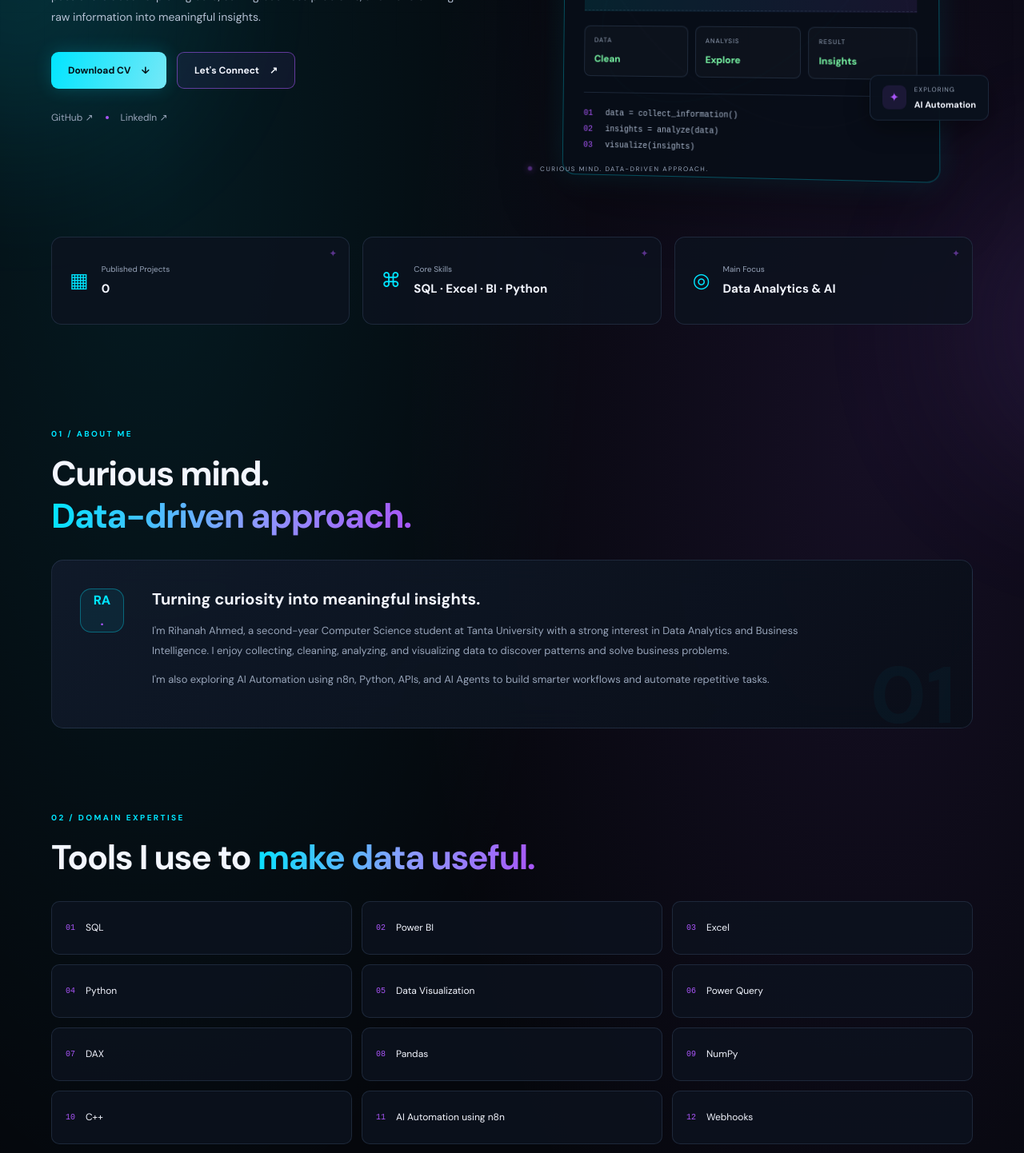
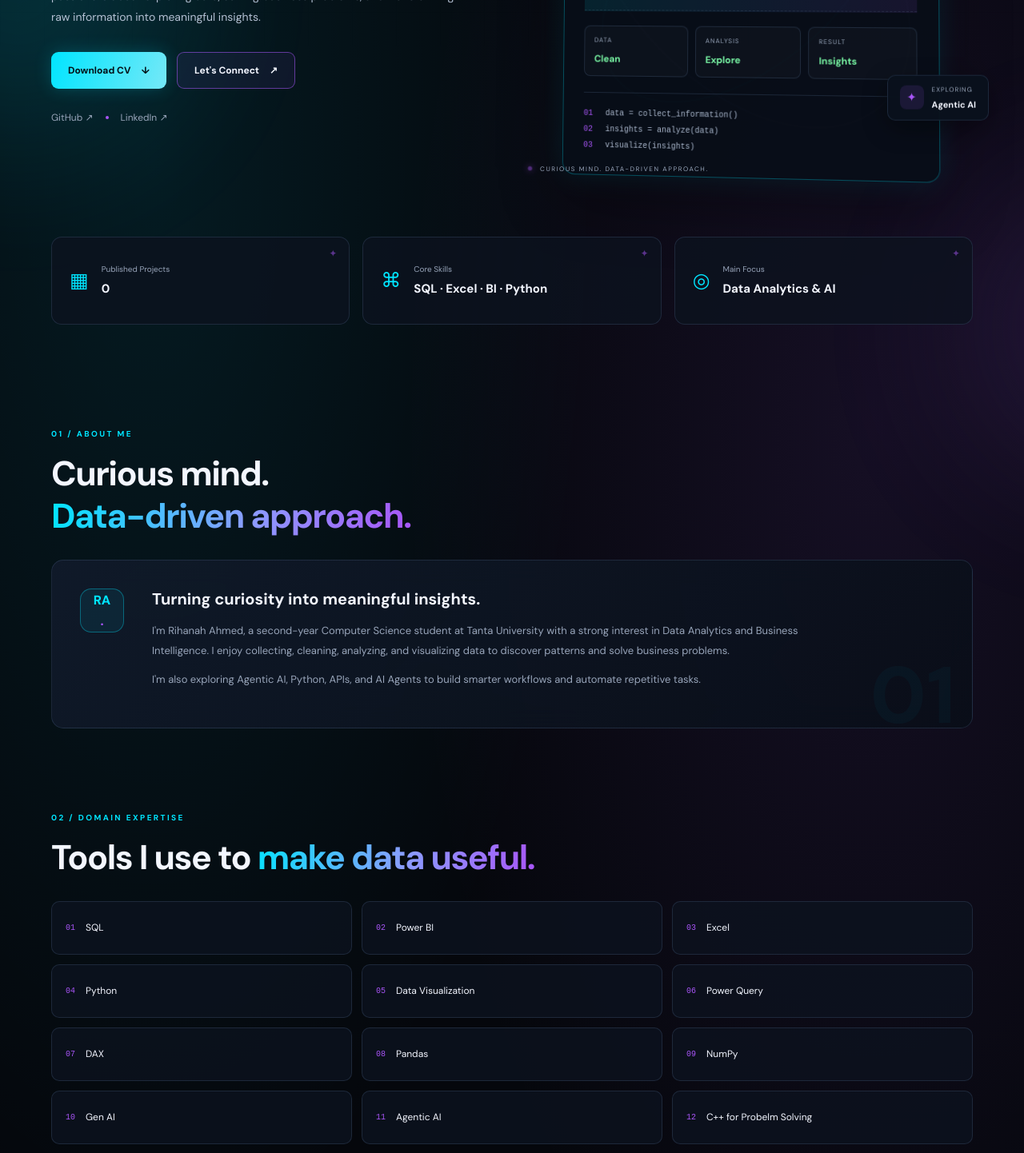
Before and after one commit to riihanahhahmedd-oss/data-analyst-portfolio, a Next.js app: page / in a window 1280 px wide. Shown: the part 480-1922 px from the top of the page at 80% size. Built offline with nearby package versions, Linux system fonts and the light colour scheme; no server answers; the database is empty.

Commit message:
Update page.js

```diff
--- a/app/page.js
+++ b/app/page.js
@@ -23,9 +23,9 @@ const skills = [
   "DAX",
   "Pandas",
   "NumPy",
-  "C++",
-  "AI Automation using n8n",
-  "Webhooks",
+  "Gen AI",
+  "Agentic AI",
+  "C++ for Probelm Solving",
   "Git & GitHub",
 ];
 
@@ -163,7 +163,7 @@ export default function Home() {
 
             <p className="hero-description hero-focus">
               <strong>Data Analytics</strong>
-              <span> · Business Intelligence · AI Automation</span>
+              <span> · Business Intelligence · Agentic AI</span>
             </p>
 
             <p className="hero-description secondary-description">
@@ -306,7 +306,7 @@ export default function Home() {
               <span className="floating-icon purple">✦</span>
               <div>
                 <small>EXPLORING</small>
-                <strong>AI Automation</strong>
+                <strong>Agentic AI</strong>
               </div>
             </div>
 
@@ -352,7 +352,7 @@ export default function Home() {
                 to discover patterns and solve business problems.
               </p>
               <p>
-                I'm also exploring AI Automation using n8n, Python,
+                I'm also exploring Agentic AI, Python,
                 APIs, and AI Agents to build smarter workflows and
                 automate repetitive tasks.
               </p>
@@ -511,7 +511,7 @@ export default function Home() {
 
           <p>
             I'd love to connect and discuss Data Analytics,
-            Business Intelligence, and AI Automation.
+            Business Intelligence, and Agentic AI.
           </p>
 
           <a
```
